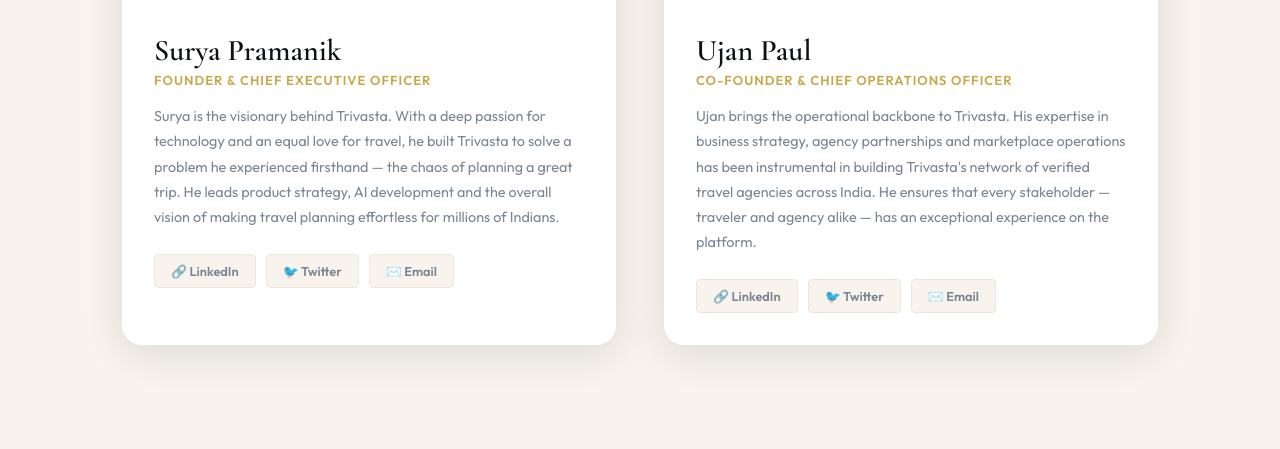
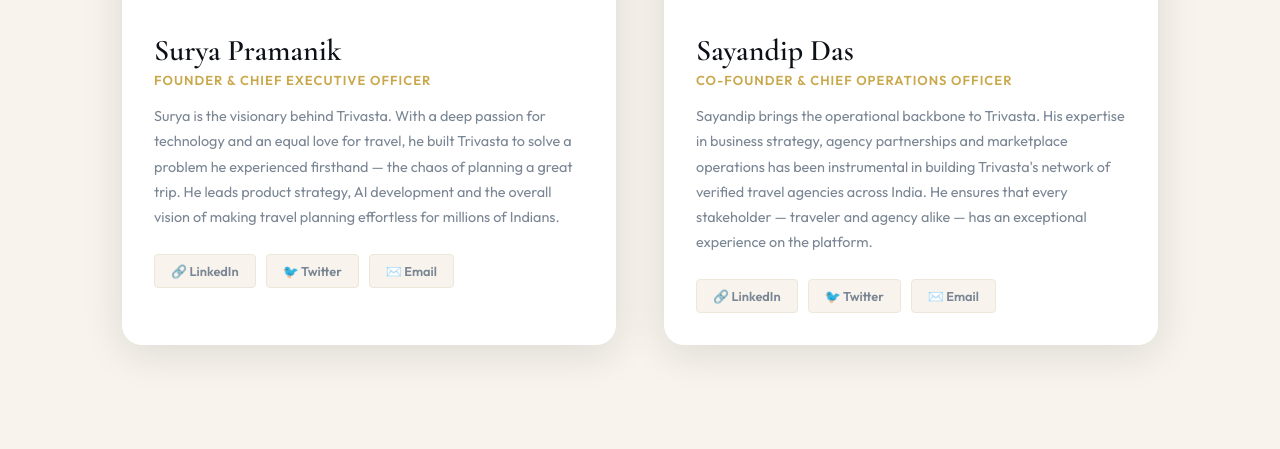
Before and after one commit to isurya7/trivasta, a Django app: page /about/ in a window 1280 px wide. Shown: the part 2796-3245 px from the top of the page. Run offline with Django 4.2, Linux system fonts and the light colour scheme.

Commit message:
Update packages and latest changes

```diff
--- /dev/null
+++ b/data.json
@@ -0,0 +1 @@
+[
--- a/templates/about.html
+++ b/templates/about.html
@@ -711,21 +711,21 @@
                     </div>
                 </div>
 
-                <!-- Ujan -->
+                <!-- Sayandip -->
                 <div class="founder-card">
                     <div class="founder-img-wrap">
                         <img class="founder-img"
                              src="#"
-                             alt="Ujan Paul"
+                             alt="Sayandip Das"
                              onerror="this.style.display='none'">
                         <div class="founder-img-overlay"></div>
                         <div class="founder-role-badge">Co-Founder</div>
                     </div>
                     <div class="founder-body">
-                        <div class="founder-name">Ujan Paul</div>
+                        <div class="founder-name">Sayandip Das</div>
                         <div class="founder-title">Co-Founder & Chief Operations Officer</div>
                         <p class="founder-bio">
-                            Ujan brings the operational backbone to Trivasta. His expertise in business strategy, agency partnerships and marketplace operations has been instrumental in building Trivasta's network of verified travel agencies across India. He ensures that every stakeholder — traveler and agency alike — has an exceptional experience on the platform.
+                            Sayandip brings the operational backbone to Trivasta. His expertise in business strategy, agency partnerships and marketplace operations has been instrumental in building Trivasta's network of verified travel agencies across India. He ensures that every stakeholder — traveler and agency alike — has an exceptional experience on the platform.
                         </p>
                         <div class="founder-socials">
                             <a href="#" class="founder-social-btn">🔗 LinkedIn</a>
--- a/templates/base.html
+++ b/templates/base.html
@@ -323,7 +323,7 @@
             {% else %}
                 <li><a href="{% url 'dashboard' %}">Dashboard</a></li>
                 <li><a href="{% url 'package_search' %}">Packages</a></li>
-                <li><a href="{% url 'support_chat' %}" class="help-link">🎧 Help</a></li>
+                <li><a href="{% url 'support_chat' %}" class="help-link">Help</a></li>
             {% endif %}
 
             {% if user.is_staff %}
```
Also changed, not shown: requirements.txt (+65 -12 lines).
